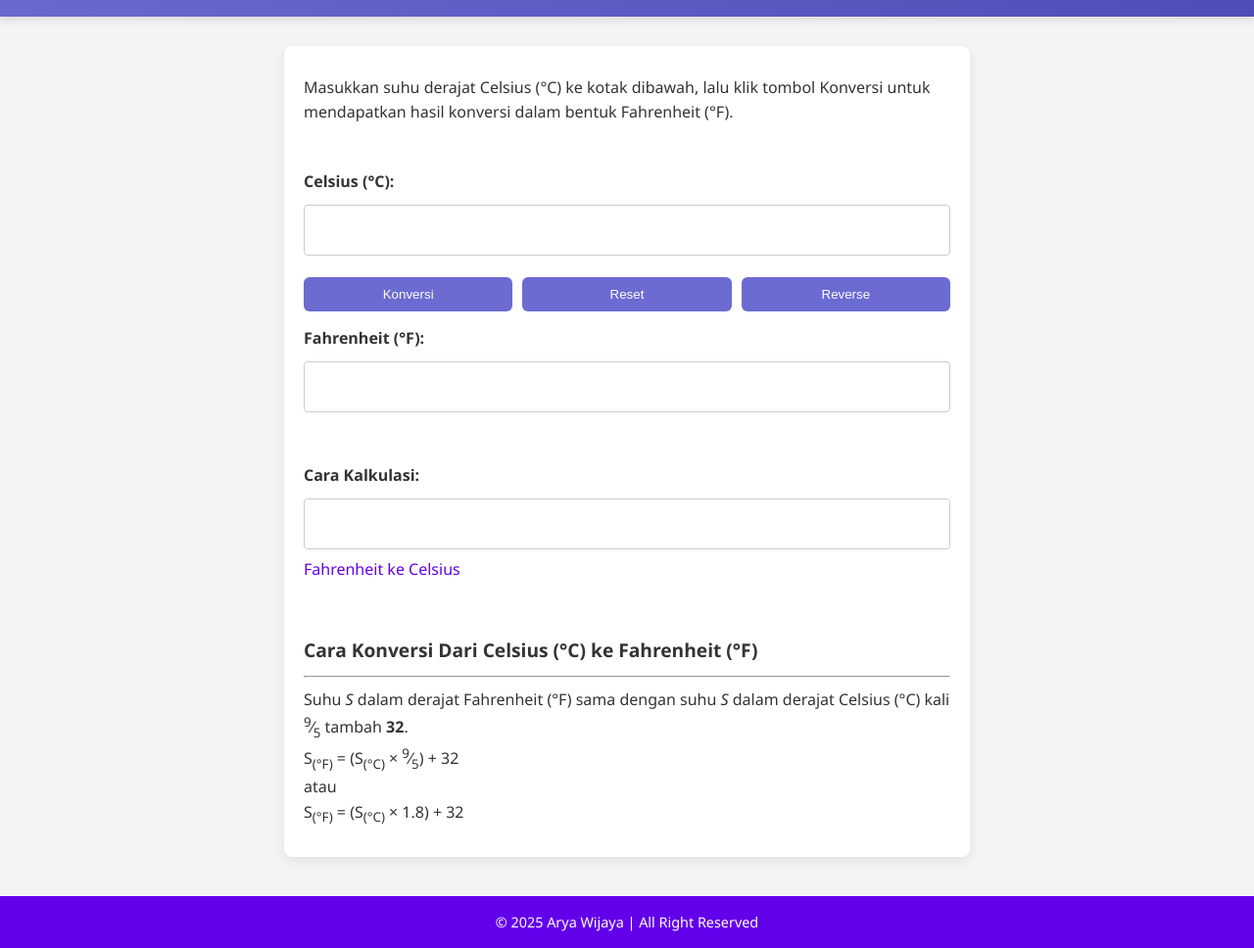
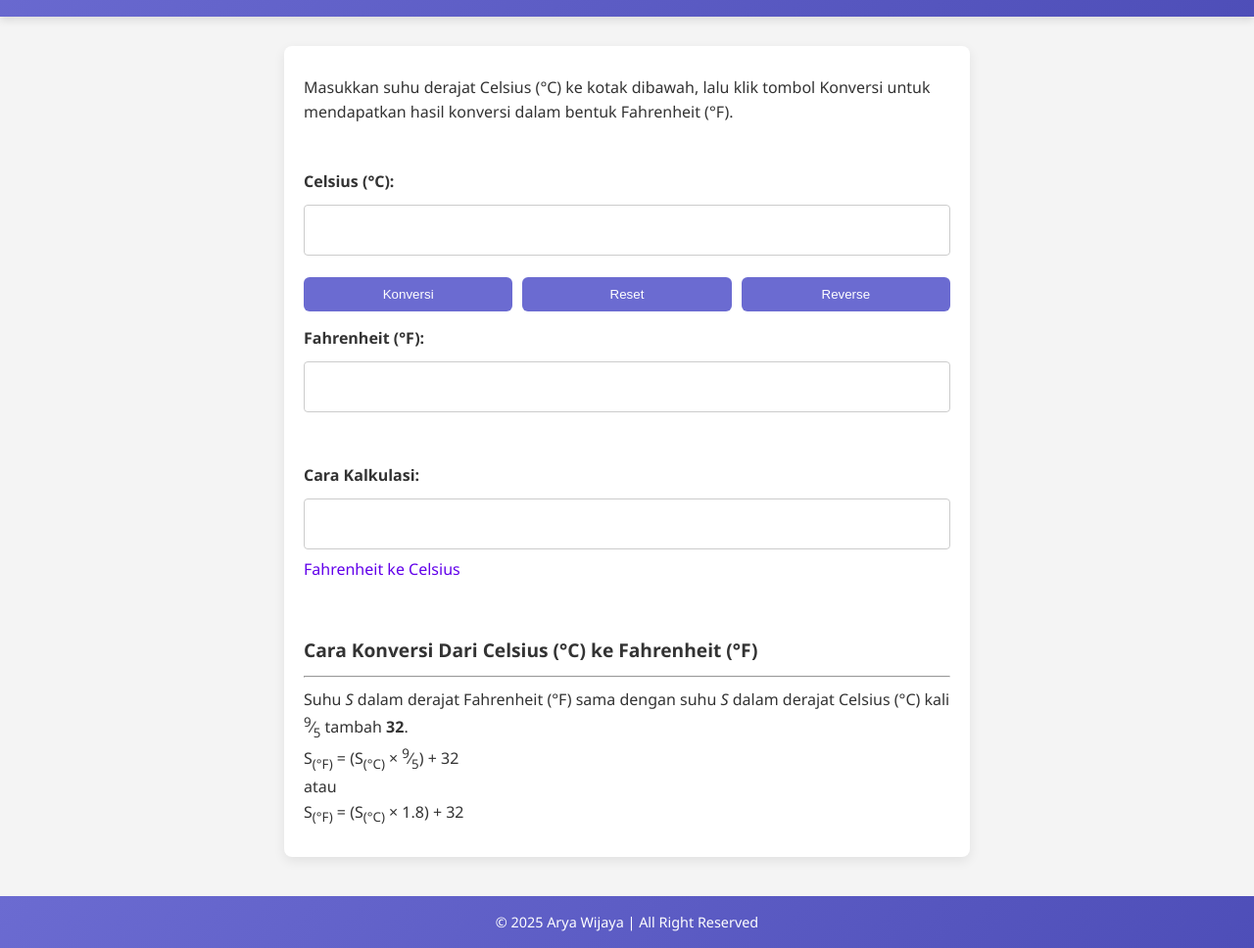
Before and after one commit to revou-fundamental-course/19-may-25-AryaKopet, a plain HTML site: page index.html in a window 1280 px wide. Shown: the part 105-1073 px from the top of the page at 98% size. Drawn offline with Linux system fonts and the light colour scheme; a script that the page names is missing.

Commit message:
modifikasi tampilan footer

```diff
--- a/css/style.css
+++ b/css/style.css
@@ -115,7 +115,7 @@ hr {
 
 /* Footer */
 footer {
-  background-color: #6200ea;
+  background: linear-gradient(135deg, #6b6bd1, #4e4eb8);
   text-align: center;
   padding: 15px 0;
   margin-top: 40px;
```
Also changed, not shown: js/index.js (deleted).
